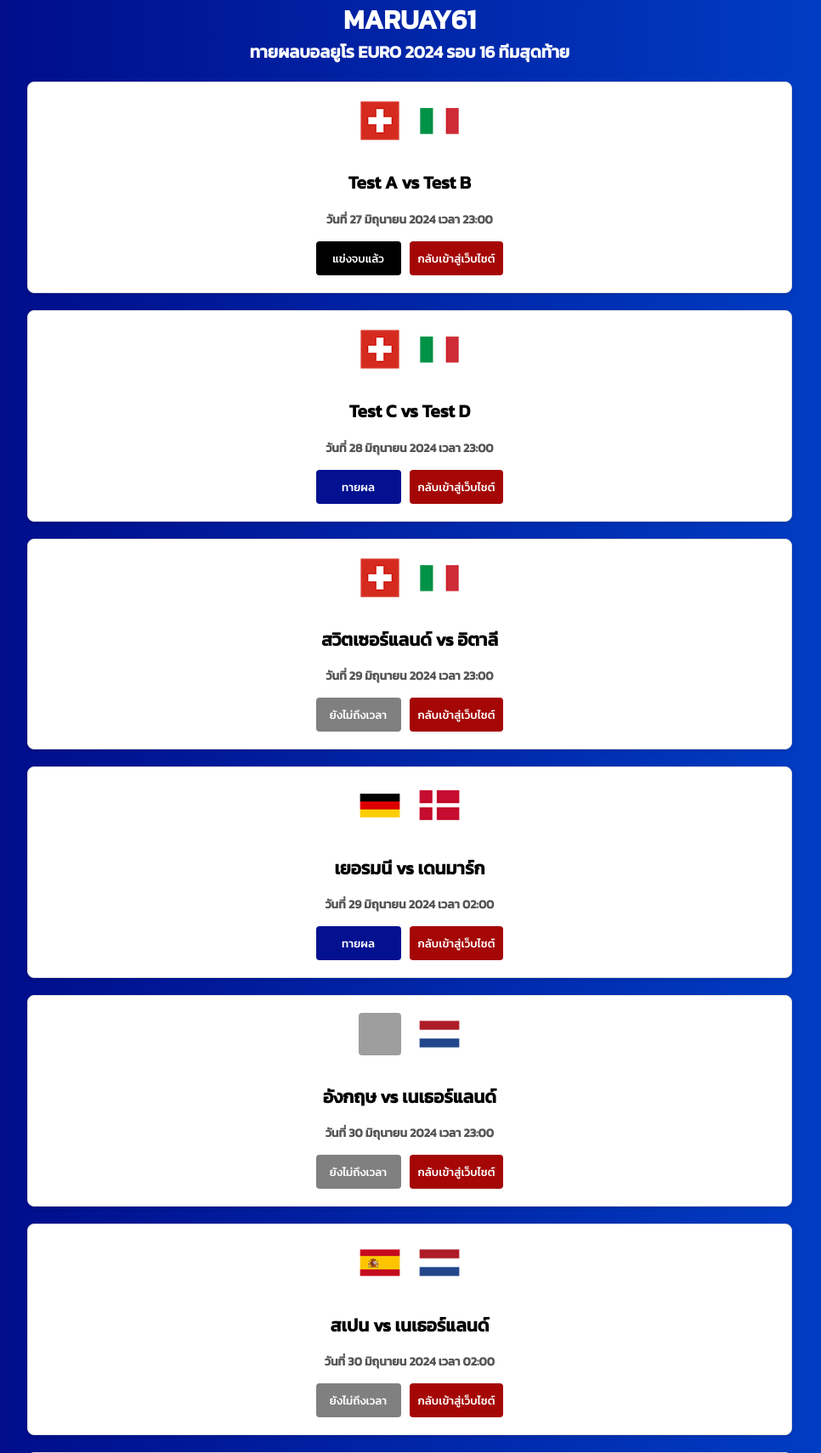
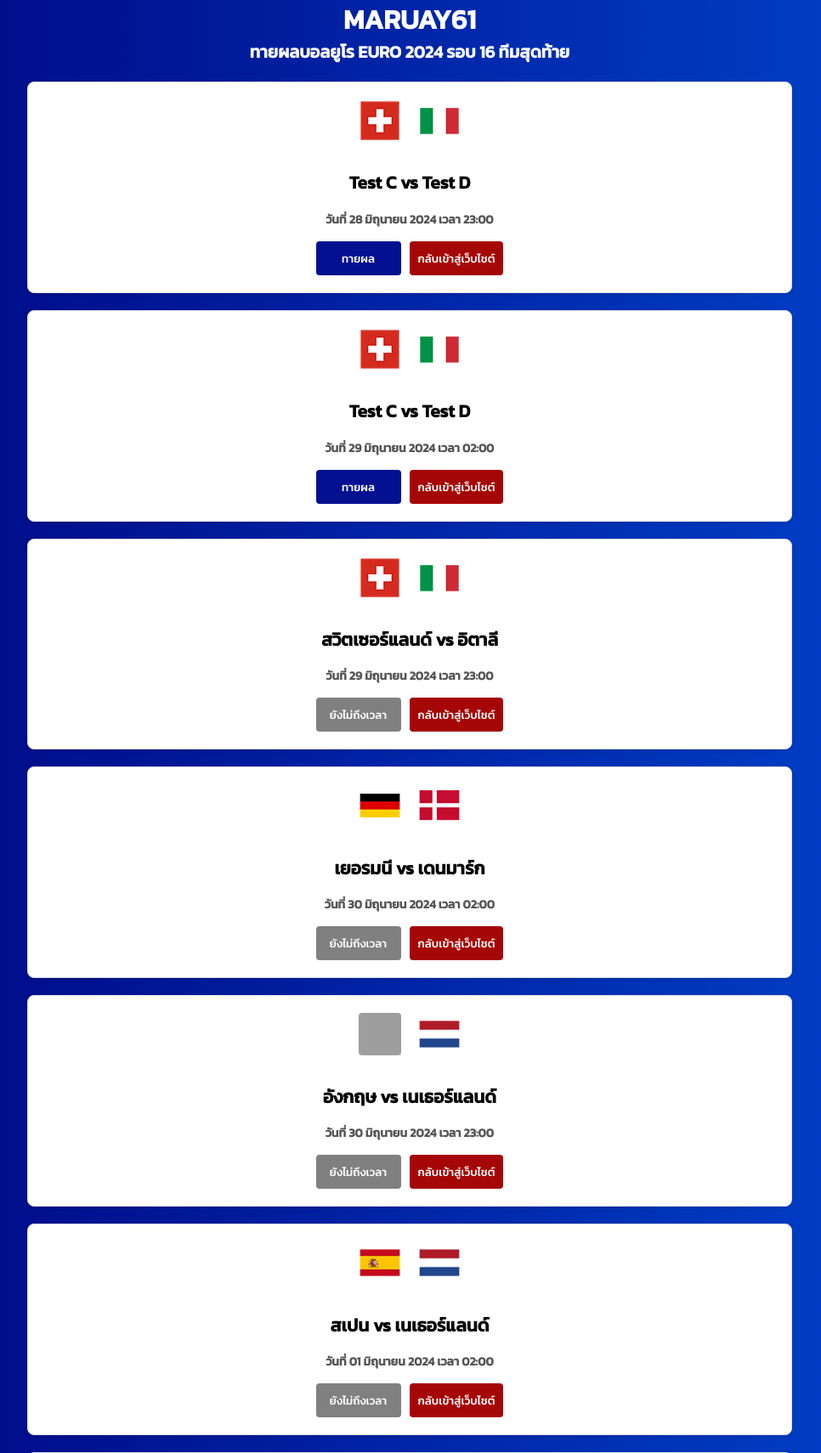
Before and after one commit to maxxkii98/mr61-vercel, a Node server app: page / in a window 1280 px wide. Shown: the part 162-1872 px from the top of the page at 85% size, without its empty margins (158-1124 px from the left). Run offline with Node 20, Linux system fonts and the light colour scheme; some web fonts are replaced; grey boxes are pictures that could not be loaded.

Commit message:
edit time teams

```diff
--- a/public/index.html
+++ b/public/index.html
@@ -6,7 +6,7 @@
     <meta http-equiv="Cache-Control" content="no-cache, no-store, must-revalidate">
     <meta http-equiv="Pragma" content="no-cache">
     <meta http-equiv="Expires" content="0">
-    <title>Mr61 - ทายผลบอลยูโร 2024</title>
+    <title>MR61- ทายผลบอลยูโร 2024</title>
     <link rel="stylesheet" href="styles.css">
     <link rel="icon" href="./images/photo_2024-06-25_23-32-27.jpg" type="image/x-icon">
     <link rel="stylesheet" href="https://fonts.googleapis.com/css2?family=Gemimi&display=swap">
@@ -50,7 +50,7 @@
                     <input type="text" id="phoneNumber" name="phoneNumber" placeholder="กรอกเบอร์โทรศัพท์">
                 </div>
                 <div class="form-group">
-                    <h5>*เงื่อนไขความรู้ก่อนทายผลบอล*</h5>
+                    <a class="text-info">*เงื่อนไขความรู้ก่อนทายผลบอล*</a>
                     <ul>
                         <li>ต้องมียอดฝาก รวมทั้งวัน 500 ถึงได้ 1 สิทธิแรก</li>
                         <li>ลูกค้าฝากมา 500 บาท ได้ 1 สิทธิ์ในการทายผล 1 คู่ (500/1 สิทธิ์)</li>
--- a/public/script.js
+++ b/public/script.js
@@ -48,16 +48,6 @@ document.addEventListener('DOMContentLoaded', function() {
     // Initialize matches
     const matches = [
         {
-            teams: "Test A vs Test B",
-            time: "วันที่ 27 มิถุนายน 2024 เวลา 23:00",
-            liveUrl: "https://maruay61.win/",
-            teamAName: "สวิตเซอร์แลนด์",
-            teamBName: "อิตาลี",
-            teamACode: "ch",
-            teamBCode: "it",
-            matchDate: new Date("2024-06-27T23:00:00+07:00")
-        },
-        {
             teams: "Test C vs Test D",
             time: "วันที่ 28 มิถุนายน 2024 เวลา 23:00",
             liveUrl: "https://maruay61.win/",
@@ -67,6 +57,18 @@ document.addEventListener('DOMContentLoaded', function() {
             teamBCode: "it",
             matchDate: new Date("2024-06-28T23:00:00+07:00")
         },
+
+        {
+            teams: "Test C vs Test D",
+            time: "วันที่ 29 มิถุนายน 2024 เวลา 02:00",
+            liveUrl: "https://maruay61.win/",
+            teamAName: "สวิตเซอร์แลนด์",
+            teamBName: "อิตาลี",
+            teamACode: "ch",
+            teamBCode: "it",
+            matchDate: new Date("2024-06-29T02:00:00+07:00")
+        },
+
 
         {
             teams: "สวิตเซอร์แลนด์ vs อิตาลี",
@@ -80,13 +82,13 @@ document.addEventListener('DOMContentLoaded', function() {
         },
         {
             teams: "เยอรมนี vs เดนมาร์ก",
-            time: "วันที่ 29 มิถุนายน 2024 เวลา 02:00",
+            time: "วันที่ 30 มิถุนายน 2024 เวลา 02:00",
             liveUrl: "https://maruay61.win/",
             teamAName: "เยอรมนี",
             teamBName: "เดนมาร์ก",
             teamACode: "de",
             teamBCode: "dk",
-            matchDate: new Date("2024-06-29T02:00:00+07:00")
+            matchDate: new Date("2024-06-30T02:00:00+07:00")
         },
         {
             teams: "อังกฤษ vs เนเธอร์แลนด์",
@@ -100,17 +102,17 @@ document.addEventListener('DOMContentLoaded', function() {
         },
         {
             teams: "สเปน vs เนเธอร์แลนด์",
-            time: "วันที่ 30 มิถุนายน 2024 เวลา 02:00",
+            time: "วันที่ 01 มิถุนายน 2024 เวลา 02:00",
             liveUrl: "https://maruay61.win/",
             teamAName: "สเปน",
             teamBName: "เนเธอร์แลนด์",
             teamACode: "es",
             teamBCode: "nl",
-            matchDate: new Date("2024-06-30T02:00:00+07:00")
+            matchDate: new Date("2024-07-01T02:00:00+07:00")
         },
         {
             teams: "ฝรั่งเศส vs เบลเยียม",
-            time: "วันที่ 1 กรกฎาคม 2024 เวลา 23:00",
+            time: "วันที่ 01 กรกฎาคม 2024 เวลา 23:00",
             liveUrl: "https://maruay61.win/",
             teamAName: "ฝรั่งเศส",
             teamBName: "เบลเยียม",
@@ -120,17 +122,17 @@ document.addEventListener('DOMContentLoaded', function() {
         },
         {
             teams: "โปรตุเกส vs สโลวีเนีย",
-            time: "วันที่ 1 กรกฎาคม 2024 เวลา 02:00",
+            time: "วันที่ 02 กรกฎาคม 2024 เวลา 02:00",
             liveUrl: "https://maruay61.win/",
             teamAName: "โปรตุเกส",
             teamBName: "สโลวีเนีย",
             teamACode: "pt",
             teamBCode: "si",
-            matchDate: new Date("2024-07-01T02:00:00+07:00")
+            matchDate: new Date("2024-07-02T02:00:00+07:00")
         },
         {
             teams: "โรมาเนีย vs เนเธอร์แลนด์",
-            time: "วันที่ 2 กรกฎาคม 2024 เวลา 23:00",
+            time: "วันที่ 02 กรกฎาคม 2024 เวลา 23:00",
             liveUrl: "https://maruay61.win/",
             teamAName: "โรมาเนีย",
             teamBName: "เนเธอร์แลนด์",
@@ -140,13 +142,13 @@ document.addEventListener('DOMContentLoaded', function() {
         },
         {
             teams: "ออสเตรีย vs ตุรกี",
-            time: "วันที่ 2 กรกฎาคม 2024 เวลา 02:00",
+            time: "วันที่ 03 กรกฎาคม 2024 เวลา 02:00",
             liveUrl: "https://maruay61.win/",
             teamAName: "ออสเตรีย",
             teamBName: "ตุรกี",
             teamACode: "au",
             teamBCode: "tr",
-            matchDate: new Date("2024-07-02T02:00:00+07:00")
+            matchDate: new Date("2024-07-03T02:00:00+07:00")
         }
     ];
 
@@ -217,7 +219,7 @@ document.addEventListener('DOMContentLoaded', function() {
 
 
 function openModal(teams, teamAFlag, teamBFlag, teamAName, teamBName) {
-    document.getElementById('modalTitle').innerHTML = `ทายผลฟุตบอลทีม<br>${teams}`;
+    document.getElementById('modalTitle').innerHTML = `ทายผลฟุตบอลทีม`;
     document.getElementById('teamAFlag').src = teamAFlag;
     document.getElementById('teamBFlag').src = teamBFlag;
     document.getElementById('teamALabel').textContent = `${teamAName} `;
--- a/public/styles.css
+++ b/public/styles.css
@@ -30,6 +30,16 @@ body {
   text-align: center;
 }
 
+
+.text-info{
+  color: #011146;
+  font-size: 16px;
+}
+
+li{
+  color: #a50606;
+  font-size: 13px;
+}
 h1{
   text-align: center;
   color: #ffffff;
@@ -154,11 +164,11 @@ button:hover {
 
 .modal-content {
   background-color: #fefefe;
-  margin: 5% auto;
+  margin: 20% auto;
   padding: 20px;
-  border: 1px solid #888;
+  border: 1px solid #79797911;
   width: 80%;
-  max-width: 500px;
+  max-width: 350px;
   position: relative;
   border-radius: 8px;
   text-align: left;
@@ -178,7 +188,7 @@ button:hover {
 }
 
 .form-group {
-  margin-bottom: 15px;
+  margin-bottom: 5px;
 }
 
 .form-group label {
```
